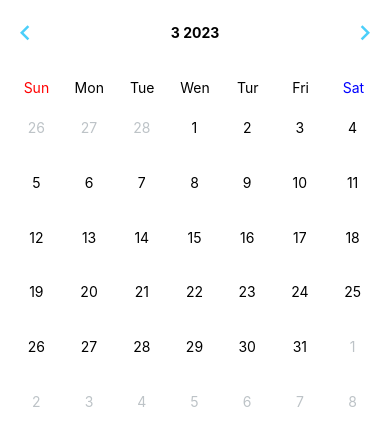
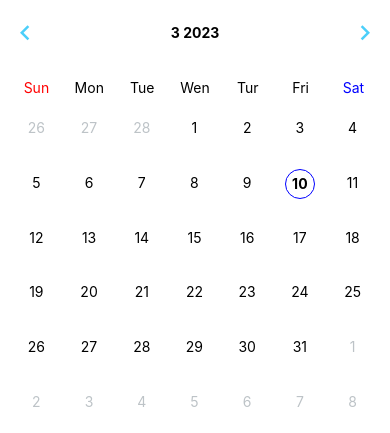
Before and after one commit to jhchoi1182/Bunnit, a React Native app: screen /CALENDAR in a window 390 px wide. Shown: the top 433 px of the page. Built offline with nearby package versions, Linux system fonts and the light colour scheme.

Commit message:
Level 2 :✨달력 일 3차 작업 (오늘, 선택된 날짜 표시되도록 구현)

```diff
--- a/src/components/Calendar/CalendarContainer.jsx
+++ b/src/components/Calendar/CalendarContainer.jsx
@@ -9,9 +9,11 @@ const CalendarContainer = () => {
   const today = {
     year: new Date().getFullYear(),
     month: new Date().getMonth() + 1,
+    day: new Date().getDate(),
   };
   const [selectedYear, setSelectedYear] = useState(today.year);
   const [selectedMonth, setSelectedMonth] = useState(today.month);
+  const [selectedDay, setSelectedDay] = useState("");
 
   const week = ["Sun", "Mon", "Tue", "Wen", "Tur", "Fri", "Sat"];
 
@@ -45,29 +47,47 @@ const CalendarContainer = () => {
 
   const MonthDate = new Date(selectedYear, selectedMonth, 0);
   const currentDate = MonthDate.getDate();
-  const currentDay = MonthDate.getDay();
+
+  // 오늘, 선택된 날짜 표시하는 로직
+
+  const dayColor = (i) => {
+    if (today.year === selectedYear && today.month === selectedMonth && today.day === i) return { ...styles.today };
+    else if (selectedDay.year === selectedYear && selectedDay.month === selectedMonth && selectedDay.day === i)
+      return { ...styles.today, borderColor: "red" };
+  };
+
+  // 달력 날짜 표시하는 로직
 
   const returnDays = () => {
     let dayArr = [];
     for (let p = prevDay === 6 ? 32 : prevDate - prevDay; p <= prevDate; p++) {
       dayArr.push(
-        <Text style={{ ...styles.day, color: theme.inactive }} key={`prev${p}`}>
-          {p}
-        </Text>
+        <TouchableWithoutFeedback key={`prev${p}`} onPress={prevMonth}>
+          <View style={styles.day}>
+            <Text style={{ ...styles.dayText, color: theme.inactive }}>{p}</Text>
+          </View>
+        </TouchableWithoutFeedback>
       );
     }
     for (let i = 1; i <= currentDate; i++) {
       dayArr.push(
-        <Text style={styles.day} key={i}>
-          {i}
-        </Text>
+        <TouchableWithoutFeedback
+          key={i}
+          onPress={() => setSelectedDay({ year: selectedYear, month: selectedMonth, day: i })}
+        >
+          <View style={styles.day}>
+            <Text style={{ ...styles.dayText, ...dayColor(i) }}>{i}</Text>
+          </View>
+        </TouchableWithoutFeedback>
       );
     }
     for (let n = 1; n <= (dayArr.length === 42 ? 0 : 14); n++) {
       dayArr.push(
-        <Text style={{ ...styles.day, color: theme.inactive }} key={`next${n}`}>
-          {n}
-        </Text>
+        <TouchableWithoutFeedback key={`next${n}`} onPress={nextMonth}>
+          <View style={styles.day}>
+            <Text style={{ ...styles.dayText, color: theme.inactive }}>{n}</Text>
+          </View>
+        </TouchableWithoutFeedback>
       );
     }
     return dayArr;
@@ -128,7 +148,20 @@ const styles = StyleSheet.create({
   },
   day: {
     width: (windowWidth - 21) / 7,
+    alignItems: "center",
+    paddingVertical: 5,
+  },
+  dayText: {
+    width: 30,
+    height: 30,
     textAlign: "center",
-    paddingVertical: 10,
+    paddingTop: 5,
+  },
+  today: {
+    fontWeight: 700,
+    borderWidth: 1,
+    borderRadius: 100,
+    borderStyle: "solid",
+    borderColor: "blue",
   },
 });
```
